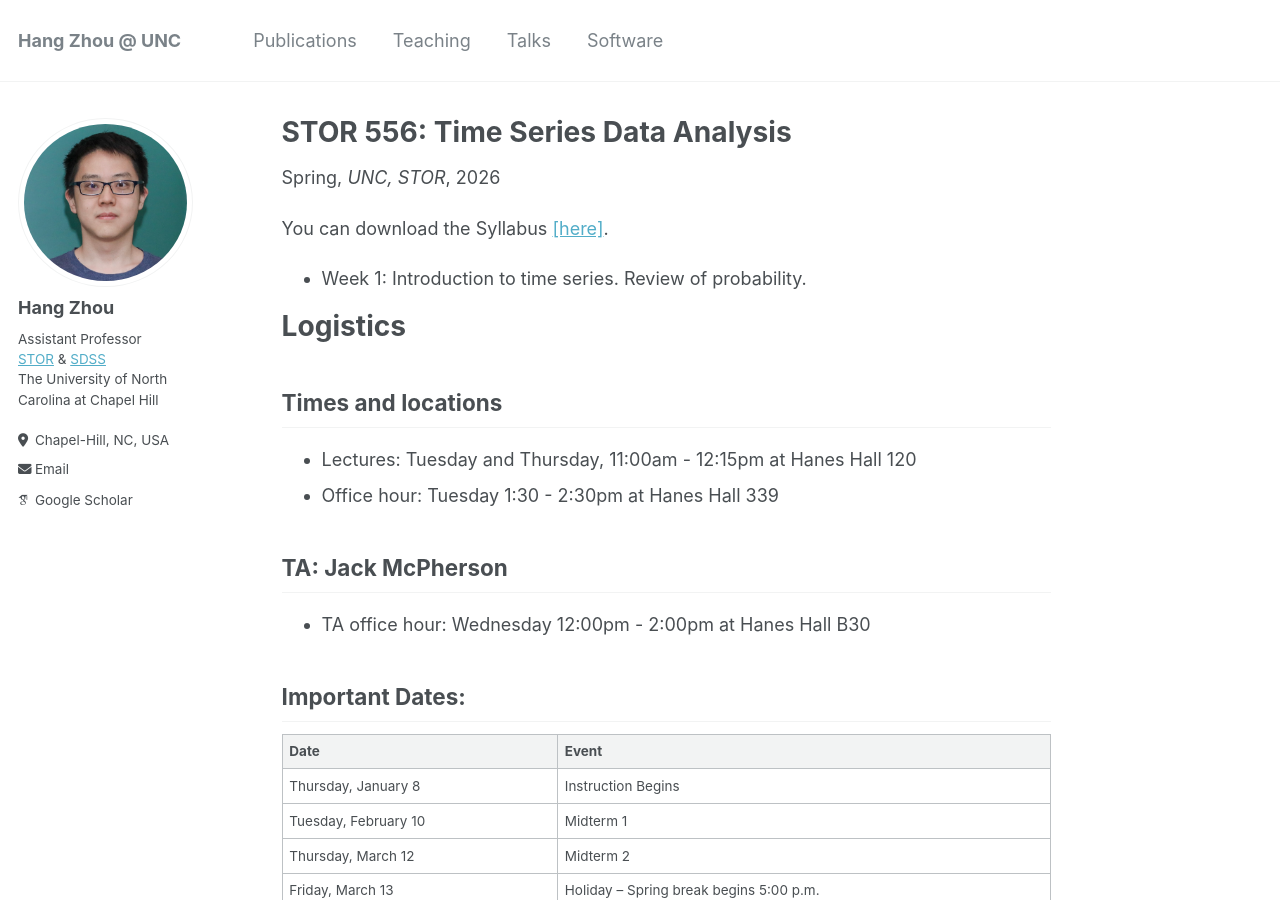
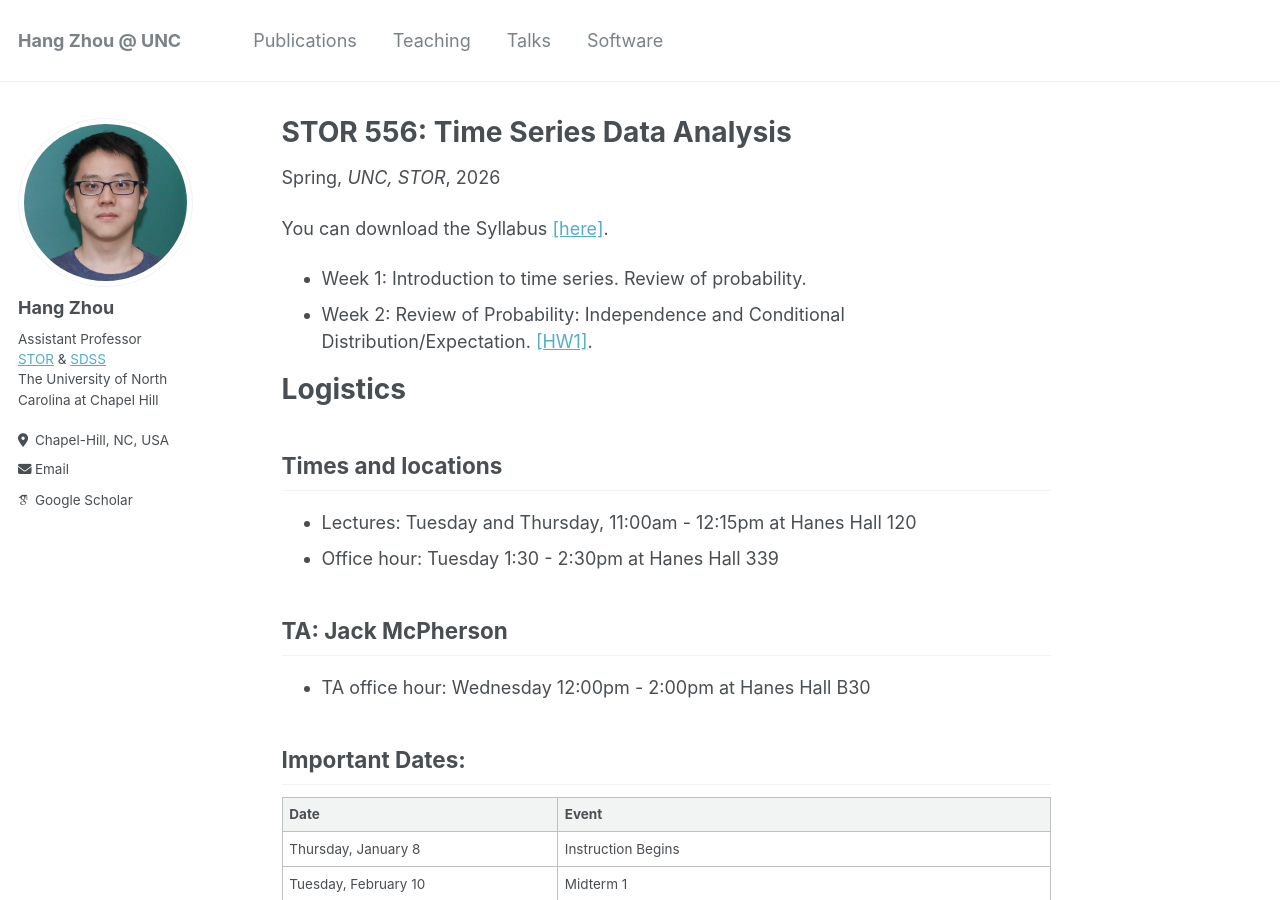
Before and after one commit to hg-zh/hg-zh.github.io, a Jekyll site: the page built from _teaching/2026-spring-STOR556.md, in a window 1280 px wide and 900 px high. Built offline with Jekyll 4.4.1, drawn with Linux system fonts in a browser that asks for light colours; some web fonts are replaced.

Commit message:
Update syllabus content for STOR556

```diff
--- a/_teaching/2026-spring-STOR556.md
+++ b/_teaching/2026-spring-STOR556.md
@@ -14,6 +14,7 @@ You can download the Syllabus [\[here\]](https://hg-zh.github.io/files/Syllabus_
 
 
 - Week 1: Introduction to time series. Review of probability.
+- Week 2: Review of Probability: Independence and Conditional Distribution/Expectation. [\[HW1\]](https://hg-zh.github.io/files/HW1_556.pdf).
 
 # Logistics
 
```
